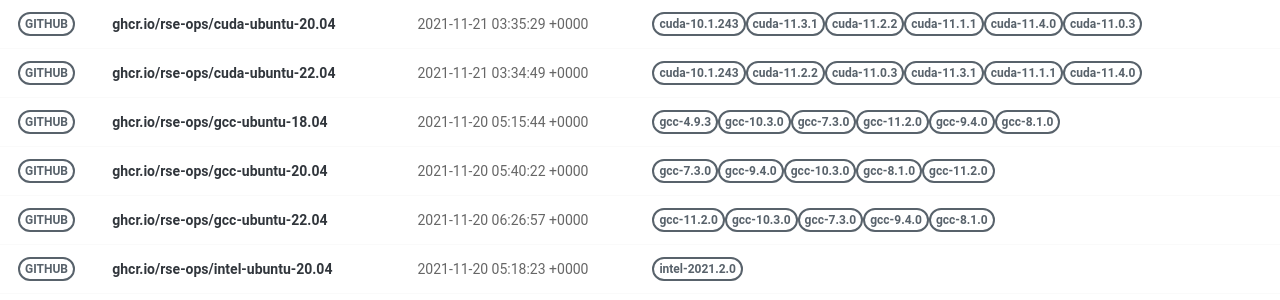
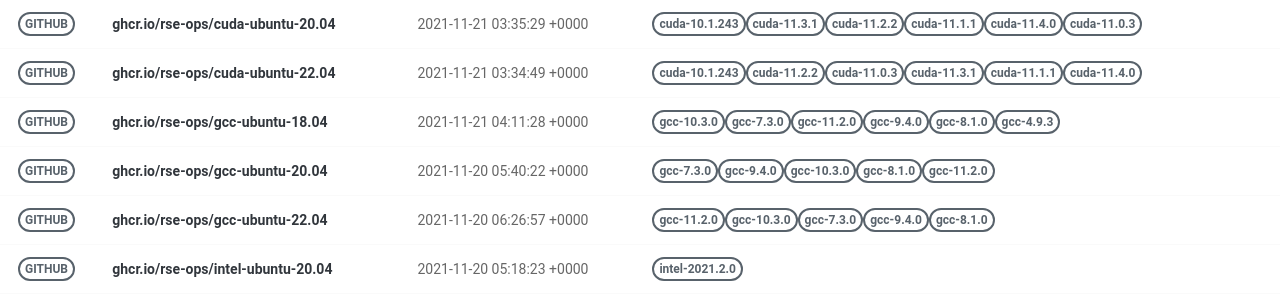
Before and after one commit to rse-ops/docker-images, a Jekyll site: the page built from pages/index.md, in a window 1280 px wide. Shown: the part 277-577 px from the top of the page. Built offline with Jekyll 4.4.1, drawn with Linux system fonts in a browser that asks for light colours; nearby versions of some CDN libraries.

Commit message:
Automated push to update library 2021-11-21

```diff
--- a/_library/ghcr.io-rse-ops-gcc-ubuntu-18.04.md
+++ b/_library/ghcr.io-rse-ops-gcc-ubuntu-18.04.md
@@ -1,14 +1,11 @@
 ---
 layout: container
 name: ghcr.io/rse-ops/gcc-ubuntu-18.04
-updated_at: 2021-11-20 05:15:44.231409
+updated_at: 2021-11-21 04:11:28.764760
 
 
 container_url: https://github.com/orgs/rse-ops/packages/container/package/gcc-ubuntu-18.04
 versions:
- - tag: gcc-4.9.3
-   dockerfile: https://github.com/rse-ops/docker-images/blob/main/ubuntu/gcc/Dockerfile
-   manifest: https://crane.ggcr.dev/manifest/ghcr.io/rse-ops/gcc-ubuntu-18.04:gcc-4.9.3
  - tag: gcc-10.3.0
    dockerfile: https://github.com/rse-ops/docker-images/blob/main/ubuntu/gcc/Dockerfile
    manifest: https://crane.ggcr.dev/manifest/ghcr.io/rse-ops/gcc-ubuntu-18.04:gcc-10.3.0
```
Also changed, not shown: other parts of _library/ghcr.io-rse-ops-gcc-ubuntu-18.04.md (+3 -0 lines).
